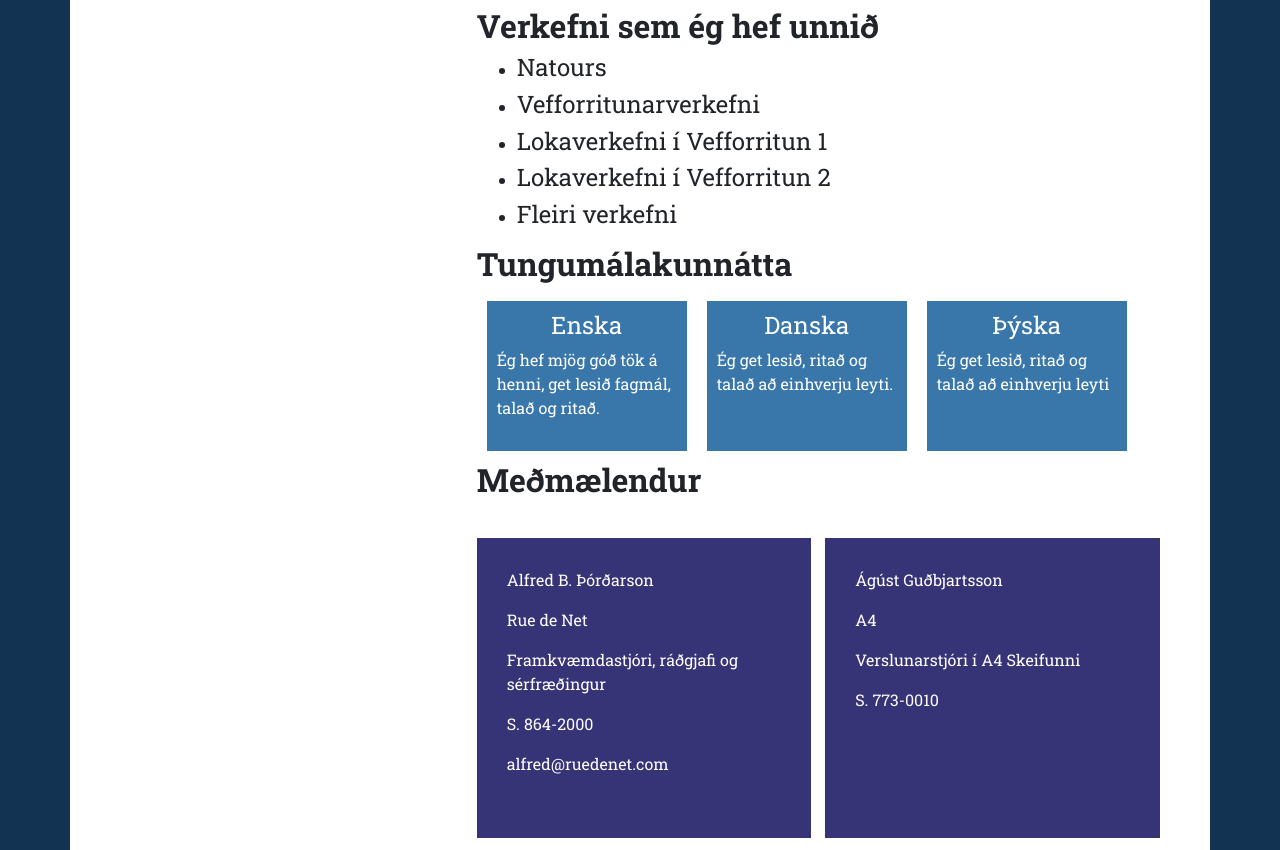
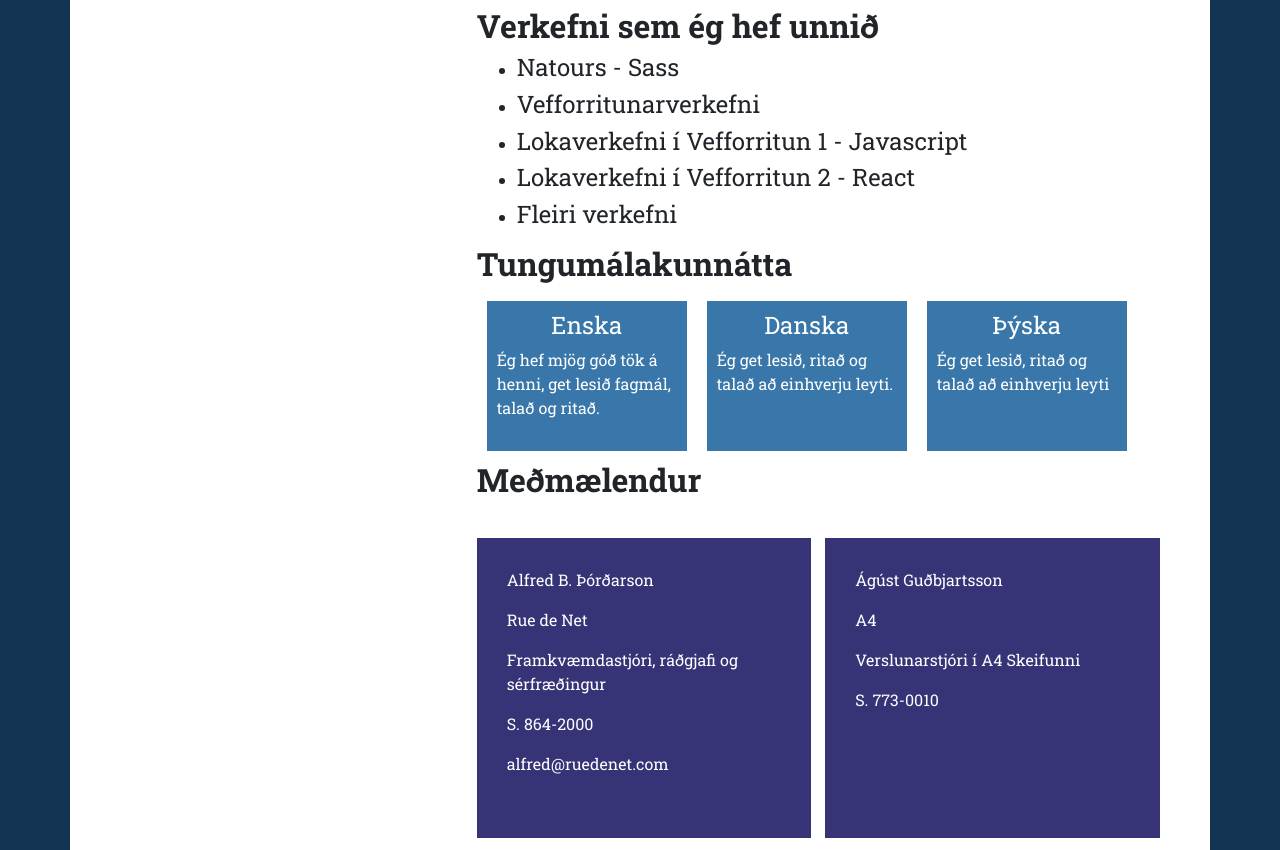
Before and after one commit to brynjaps/brynjaps.github.io, a plain HTML site: page index.html in a window 1280 px wide. Shown: the part 1918-2768 px from the top of the page. Drawn offline with nearby package versions, Linux system fonts and the light colour scheme.

Commit message:
added what projects are made with

```diff
--- a/index.html
+++ b/index.html
@@ -254,7 +254,7 @@
                         <ul>
                             <li>
                                 <a href="https://notendur.hi.is/~bps5/Natours-project/starter/" target="_blank" class="project__link">
-                                    <h4 class="project">Natours</h4>
+                                    <h4 class="project">Natours - Sass</h4>
                                 </a>
                             </li>
                             <li>
@@ -264,12 +264,12 @@
                             </li>
                             <li>
                                 <a href="https://notendur.hi.is/~bps5/vefforritun/stortVerkefni2/StortVerkefni2/" target="_blank" class="project__link">
-                                    <h4 class="project">Lokaverkefni í Vefforritun 1</h4>
+                                    <h4 class="project">Lokaverkefni í Vefforritun 1 - Javascript</h4>
                                 </a>
                             </li>
                             <li>
                                 <a href="https://bookasafn.herokuapp.com/" target="_blank" class="project__link">
-                                    <h4 class="project">Lokaverkefni í Vefforritun 2</h4>
+                                    <h4 class="project">Lokaverkefni í Vefforritun 2 - React</h4>
                                 </a>
                             </li>
                             <li>
```
Also changed, not shown: index_en.html (+3 -3 lines).
